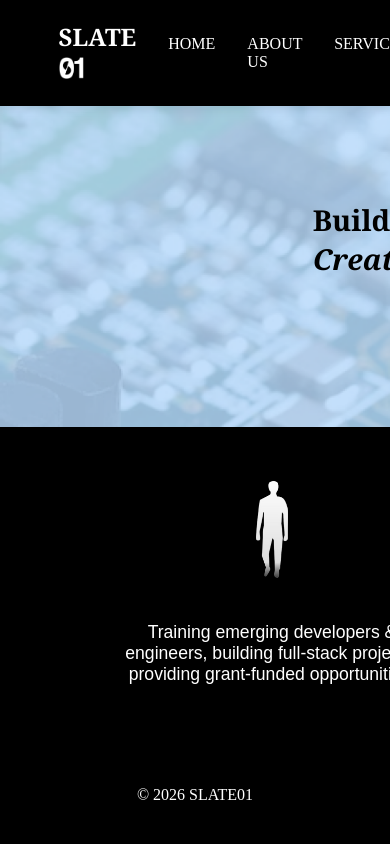
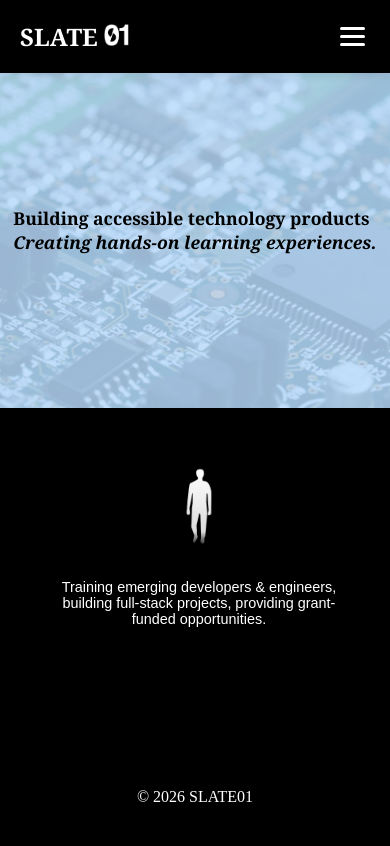
Before and after one commit to SLATE01hq/slate01website, a plain HTML site: page public/index.html in a window 390 px wide. Drawn offline with Linux system fonts and the light colour scheme.

Commit message:
Add responsive design

```diff
--- a/public/index.html
+++ b/public/index.html
@@ -11,6 +11,10 @@
     <nav>
         <div class="main-nav">
             <h1>SLATE <img src="images/slate01_01black.png" width="25px" oncontextmenu="return false;"></h1>
+
+            <button class="hamburger" aria-label="Menu" aria-expanded="false">
+                <span></span><span></span><span></span>
+            </button>
 
             <ul class="nav-list">
                 <li><a href="./" class="nav-link">HOME</a></li>
--- a/public/script.js
+++ b/public/script.js
@@ -1,10 +1,9 @@
 // ---------------------HAMBURGER MENU ---------------------
-document.addEventListener('DOMContentLoaded', function() {
-  const hamburger = document.querySelector('.hamburger');
-  const navList = document.querySelector('.nav-list');
-  if (hamburger && navList) {
-    hamburger.addEventListener('click', function() {
-      navList.classList.toggle('active');
-    });
-  }
+const hamburger = document.querySelector('.hamburger');
+const navList = document.querySelector('.nav-list');
+
+hamburger.addEventListener('click', () => {
+  const isOpen = navList.classList.toggle('open');
+  hamburger.classList.toggle('open', isOpen);
+  hamburger.setAttribute('aria-expanded', isOpen);
 });
--- a/public/style.css
+++ b/public/style.css
@@ -1,7 +1,22 @@
+/* -------------------- Navigation Styles -------------------- */
+.hamburger {
+  display: none;
+  flex-direction: column;
+  gap: 5px;
+  background: none;
+  border: none;
+  cursor: pointer;
+  padding: 5px;
+}
 
+.hamburger span {
+  width: 25px;
+  height: 3px;
+  background: #000;
+  border-radius: 2px;
+  transition: 0.3s;
+}
 
-
-/* -------------------- Navigation Styles -------------------- */
 nav {
     position: fixed;
     top: 0;
@@ -299,7 +314,7 @@ h6 {
 }
 
 /* Styles for the boxes themselves */
-.box {
+.box { /*These are boxes on the home screen, the 4 sections currently*/
     flex-shrink: 0;
     width: 300px;
     height: 300px;
@@ -314,15 +329,6 @@ h6 {
 
 .box img {
     filter: grayscale(100%);
-}
-
-/***** end Section2 *****/
-
-.robot {
-    font-family: Arial, Helvetica, sans-serif;
-    font-size: smaller;
-    margin: 0;
-    padding: 0;
 }
 
 .services {
@@ -404,7 +410,7 @@ footer {
 
 
 
-
+/*-------------------- Accordion Styles for Services -------------------- */
 .accordion-container {
     display: flex;
     flex-direction: column;
@@ -469,3 +475,83 @@ summary .icon::after {
     text-decoration: none;
     text-decoration-thickness: 1px;
 }
+
+/* -------------------- Responsive Mobile Views -------------------- */
+/* Tablet */
+@media (max-width: 1032px) {
+  .main-nav {
+    flex-direction: row;
+    flex-wrap: wrap;
+    justify-content: space-between;
+    align-items: center;
+    padding: 0 20px;
+  }
+
+  .hamburger {
+    display: flex;
+  }
+
+  .hamburger span {
+    background: #fff;
+  }
+
+  .nav-list {
+    display: none;
+    flex-direction: column;
+    align-items: center;
+    width: 100%;
+    gap: 10px;
+    padding: 10px 0;
+  }
+
+  .nav-list li {
+    margin-left: 0;
+  }
+
+  .nav-list.open {
+    display: flex;
+  }
+
+  /* turns into an X when open */
+  .hamburger.open span:nth-child(1) { transform: translateY(8px) rotate(45deg); }
+  .hamburger.open span:nth-child(2) { opacity: 0; }
+  .hamburger.open span:nth-child(3) { transform: translateY(-8px) rotate(-45deg); }
+
+  .scrolling-wrapper {
+    display: flex;
+    flex-wrap: nowrap;
+    overflow-x: auto;
+    scroll-snap-type: x mandatory;
+    -webkit-overflow-scrolling: touch;
+  }
+
+  .box {
+    flex: 0 0 auto;
+    min-width: 45%;
+    scroll-snap-align: center;
+  }
+}
+
+/* Phone: only what changes from tablet */
+@media (max-width: 600px) {
+  .nav-link {
+    font-size: 0.9rem;
+  }
+
+  .intro h3 {
+    font-size: 1.1rem;
+  }
+
+  .box {
+    min-width: 70%;
+    padding: 20px;
+  }
+
+  .box img {
+    width: 100px;
+  }
+
+  .box h4 {
+    font-size: 0.9rem;
+  }
+}
```
Also changed, not shown: public/about.html (+5 -0 lines), public/contact.html (+5 -0 lines), public/services.html (+5 -0 lines).
